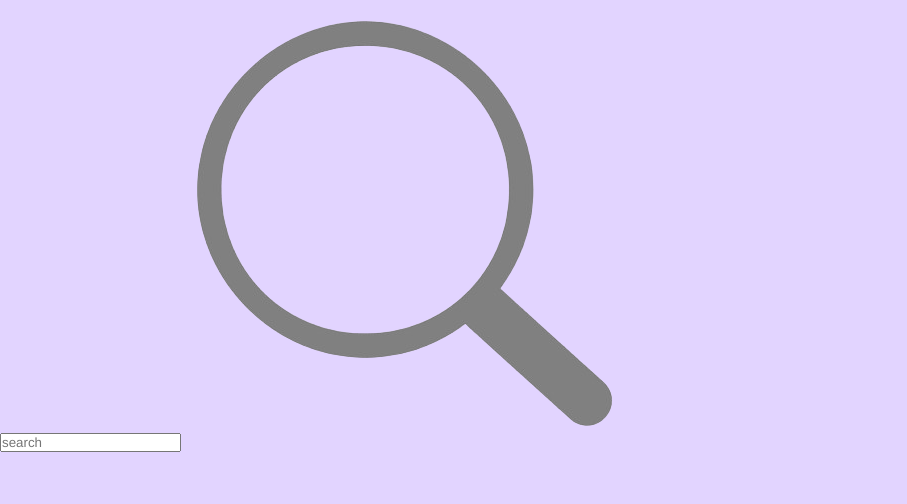
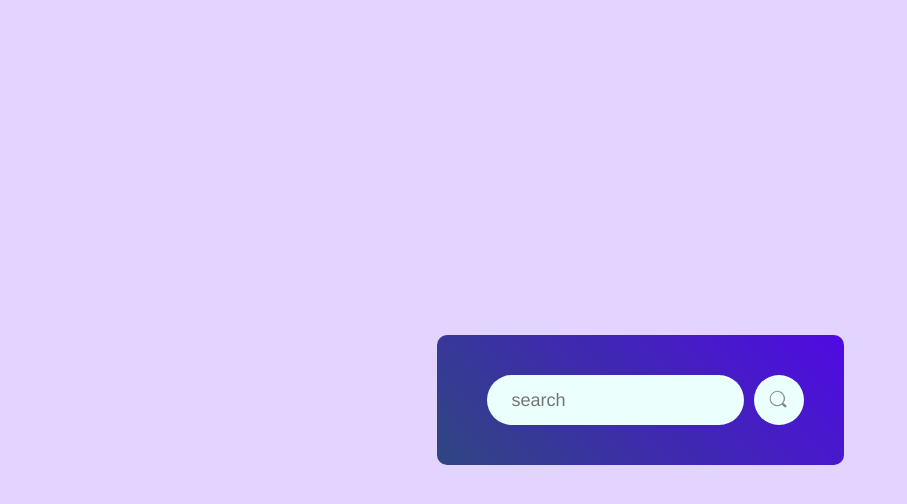
Before and after one commit to Wizzy019/Weather-App-Wizzy, a React (Vite) app: page / in a window 1280 px wide. Shown: the top 504 px of the page, without its empty margins (0-907 px from the left). Built offline with nearby package versions, Linux system fonts and the light colour scheme.

Commit message:
Desinged the app. Search input and search icon

```diff
--- a/src/components/Weather.css
+++ b/src/components/Weather.css
@@ -0,0 +1,31 @@
+.weather{
+    place-self: center;
+    padding: 40px;
+    border-radius: 10px;
+    background-image: linear-gradient(45deg, #2f4680, #500ae4);
+    display: flex;
+    flex-direction: column;
+    align-items: center;
+}
+.search-bar{
+    display: flex;
+    align-items: center;
+}
+.search-bar input{
+    height: 50px;
+    border: none;
+    outline: none;
+    border-radius: 40px;
+    padding-left: 25px;
+    color: #626262;
+    background: #ebfffc;
+    font-size: 18px;
+    margin: 0 10px;
+}
+.search-bar img{
+    width: 50px;
+    padding: 15px;
+    border-radius: 50%;
+    background: #ebfffc;
+    cursor: pointer;
+}
```
